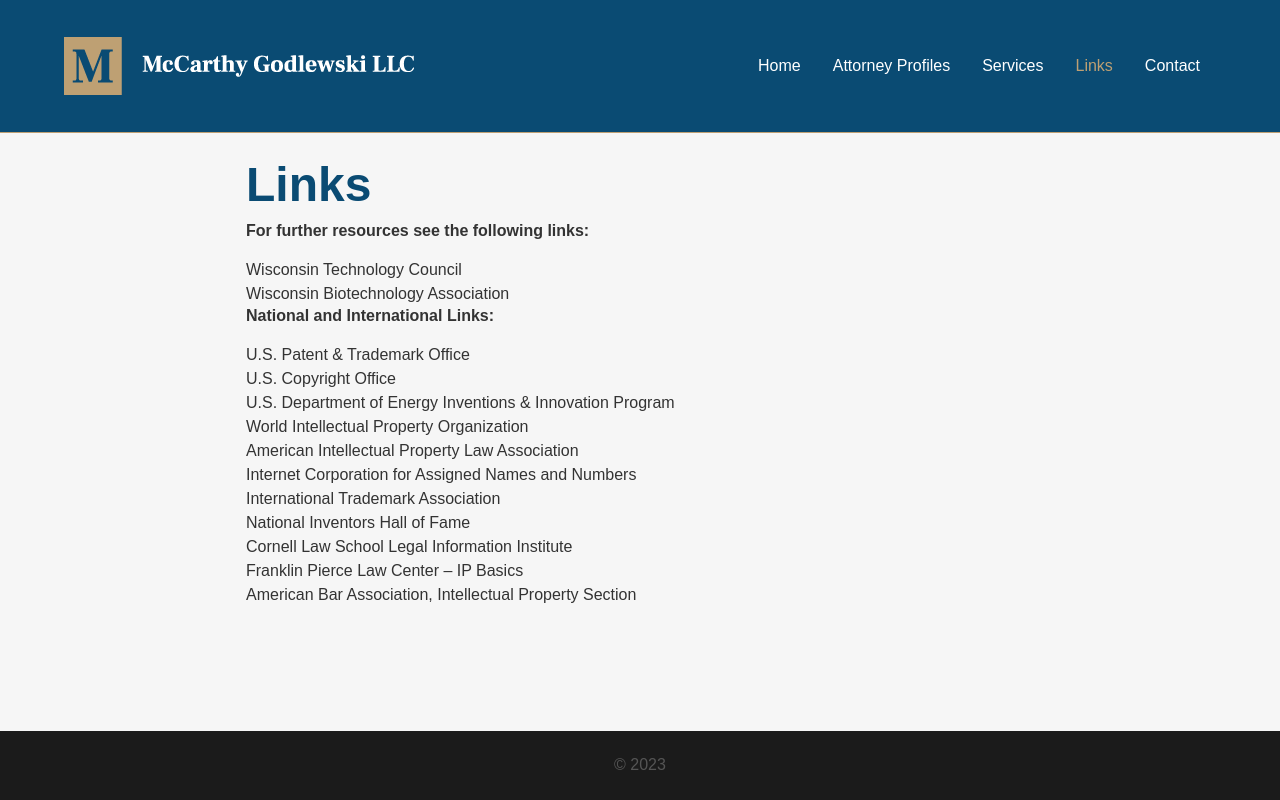
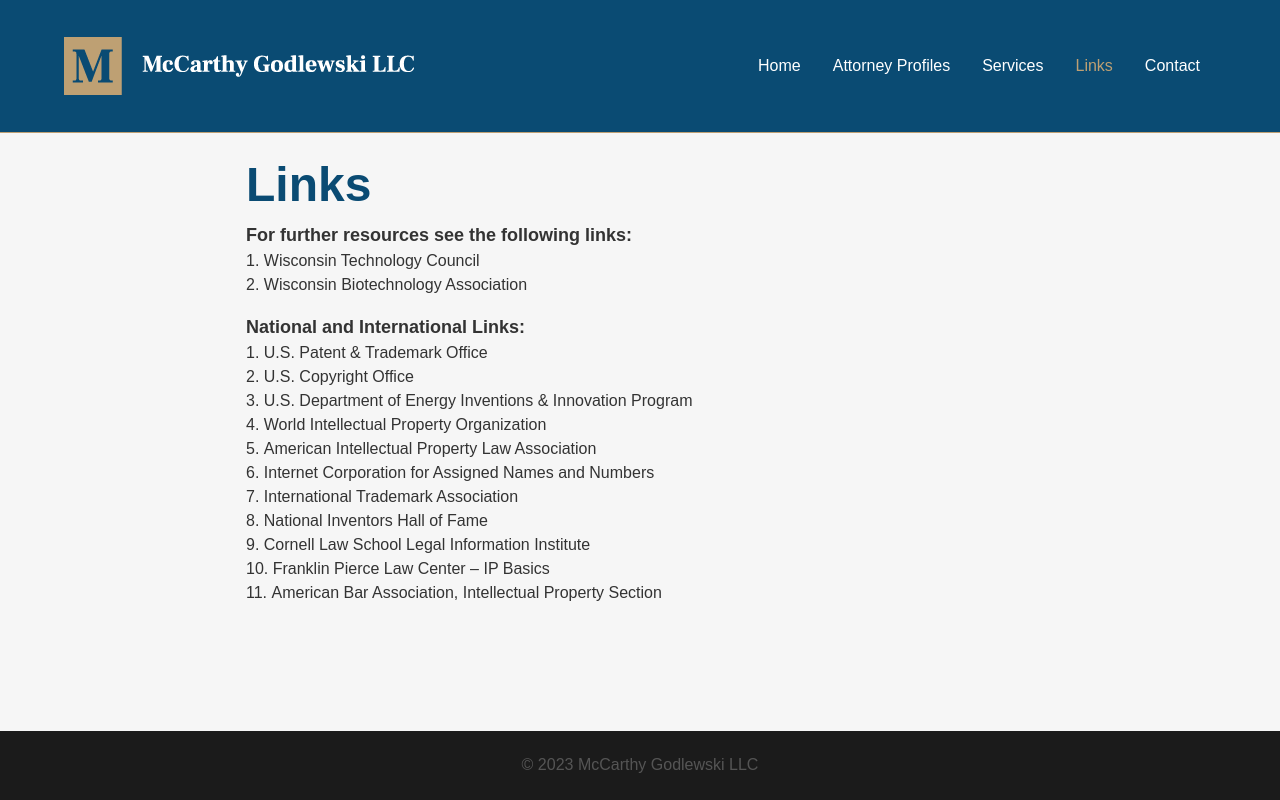
Before and after one commit to ChiefLizard/sallymccarthylaw, a Next.js app: page /links in a window 1280 px wide. Built offline with nearby package versions, Linux system fonts and the light colour scheme; a web font is replaced by a local one.

Commit message:
add constants

```diff
--- a/next.config.js
+++ b/next.config.js
@@ -1,10 +1,13 @@
 /** @type {import('next').NextConfig} */
 
-const isProd = process.env.NEXT_PUBLIC_ENVIRONMENT === "PRODUCTION"
+const isProd = process.env.NODE_ENV === "production"
 
 const nextConfig = {
   output: 'export',
-  assetPrefix: isProd ? '/sallymccarthylaw' : ''
+  assetPrefix: isProd ? '/sallymccarthylaw' : '',
+  images: {
+    unoptimized: true,
+  }
 }
 
 module.exports = nextConfig
--- a/src/app/attorney-profiles/page.tsx
+++ b/src/app/attorney-profiles/page.tsx
@@ -1,6 +1,5 @@
 import type { Metadata } from 'next'
-
-const siteName = process.env.NEXT_PUBLIC_SITE_NAME;
+import { siteName } from '@/constants';
 
 export const metadata: Metadata = {
   title: `Attorney Profile - ${siteName}`,
--- a/src/app/contact/page.tsx
+++ b/src/app/contact/page.tsx
@@ -1,7 +1,6 @@
 import type { Metadata } from 'next'
 import ContactForm from '@/components/contact-form';
-
-const siteName = process.env.NEXT_PUBLIC_SITE_NAME;
+import { siteName } from '@/constants';
 
 export const metadata: Metadata = {
   title: `Contact Us - ${siteName}`,
--- a/src/app/copyrights/page.tsx
+++ b/src/app/copyrights/page.tsx
@@ -1,6 +1,5 @@
 import type { Metadata } from 'next'
-
-const siteName = process.env.NEXT_PUBLIC_SITE_NAME;
+import { siteName } from '@/constants';
 
 export const metadata: Metadata = {
   title: `Copyright Law Expertise - ${siteName}`,
--- a/src/app/globals.css
+++ b/src/app/globals.css
@@ -57,7 +57,7 @@
 p a, p a:visited {
   color: var(--secondary);
 }
-p a:hover {
+p a:hover, li a:hover {
   color: var(--primary);
 }
 
--- a/src/app/links/page.tsx
+++ b/src/app/links/page.tsx
@@ -1,6 +1,5 @@
 import type { Metadata } from 'next'
-
-const siteName = process.env.NEXT_PUBLIC_SITE_NAME;
+import { siteName } from '@/constants';
 
 export const metadata: Metadata = {
   title: `Additional Resources - ${siteName}`,
@@ -13,17 +12,17 @@
 
       <div className="p-4 container container-sm">
         <h1 className="text-primary">Links</h1>
-        <p className="font-bold">
+        <h2 className="text-lg">
         For further resources see the following links:
-        </p>
-        <ol>
+        </h2>
+        <ol className="list-decimal list-inside mb-4">
           <li><a href="https://wisconsintechnologycouncil.com/" target="_blank">Wisconsin Technology Council</a></li>
           <li><a href="https://www.bioforward.org/" target="_blank">Wisconsin Biotechnology Association</a></li>
         </ol>
-        <p className="font-bold">
+        <h2 className="text-lg">
         National and International Links:
-        </p>
-        <ol>
+        </h2>
+        <ol className="list-decimal list-inside">
           <li><a href="https://www.uspto.gov/" target="_blank">U.S. Patent & Trademark Office</a></li>
           <li><a href="https://www.copyright.gov/" target="_blank">U.S. Copyright Office</a></li>
           <li><a href="https://www.energy.gov/science-innovation" target="_blank">U.S. Department of Energy Inventions & Innovation Program</a></li>
--- a/src/app/page.tsx
+++ b/src/app/page.tsx
@@ -1,7 +1,6 @@
 import Image from 'next/image'
 import type { Metadata } from 'next'
-
-const siteName = process.env.NEXT_PUBLIC_SITE_NAME;
+import { siteName } from '@/constants';
 
 export const metadata: Metadata = {
   title: `Intellectual Proprty Law Firm - ${siteName}`,
--- a/src/app/terms/page.tsx
+++ b/src/app/terms/page.tsx
@@ -1,6 +1,5 @@
 import type { Metadata } from 'next'
-
-const siteName = process.env.NEXT_PUBLIC_SITE_NAME;
+import { siteName } from '@/constants';
 
 export const metadata: Metadata = {
   title: `Website Terms and Conditions - ${siteName}`,
--- a/src/app/trade-secrets/page.tsx
+++ b/src/app/trade-secrets/page.tsx
@@ -1,6 +1,5 @@
 import type { Metadata } from 'next'
-
-const siteName = process.env.NEXT_PUBLIC_SITE_NAME;
+import { siteName } from '@/constants';
 
 export const metadata: Metadata = {
   title: `Trade Secret Law Expertise - ${siteName}`,
--- a/src/app/trademarks/page.tsx
+++ b/src/app/trademarks/page.tsx
@@ -1,6 +1,5 @@
 import type { Metadata } from 'next'
-
-const siteName = process.env.NEXT_PUBLIC_SITE_NAME;
+import { siteName } from '@/constants';
 
 export const metadata: Metadata = {
   title: `Trademark Law Expertise - ${siteName}`,
--- a/src/components/footer.tsx
+++ b/src/components/footer.tsx
@@ -1,6 +1,7 @@
+import { siteName } from "@/constants";
+
 const d = new Date();
 const year = d.getFullYear();
-const siteName = process.env.NEXT_PUBLIC_SITE_NAME;
 
 const Footer = () => {
   return (
--- /dev/null
+++ b/src/constants/index.ts
@@ -0,0 +1 @@
+export const siteName = "McCarthy Godlewski LLC"
```
